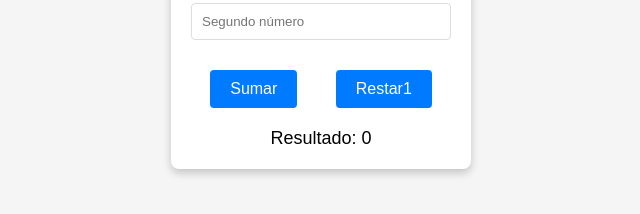
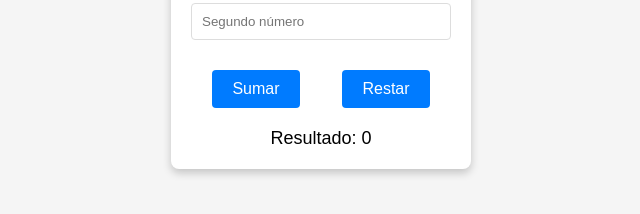
Before and after one commit to pacisnerosi24/JavaScriptAc, a plain HTML site: page index.html in a window 1280 px wide. Shown: the part 386-600 px from the top of the page, 319-959 px from the left. Drawn offline with Linux system fonts and the light colour scheme.

Commit message:
fix: :bug: button restart

```diff
--- a/index.html
+++ b/index.html
@@ -14,7 +14,7 @@
 
         <div class="buttons">
             <button onclick="sumar()">Sumar</button>
-            <button onclick="restar()">Restar1</button>
+            <button onclick="restar()">Restar</button>
         </div>
 
         <div class="result">
```
